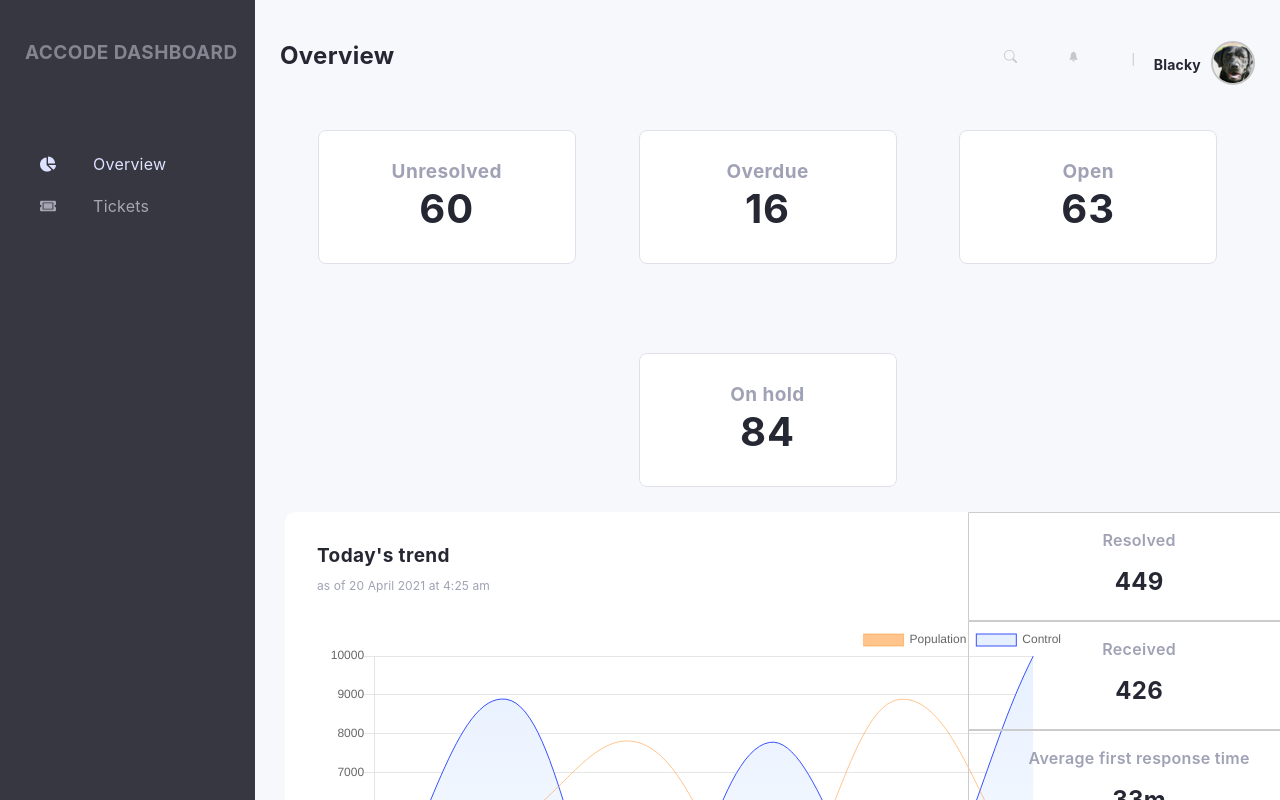
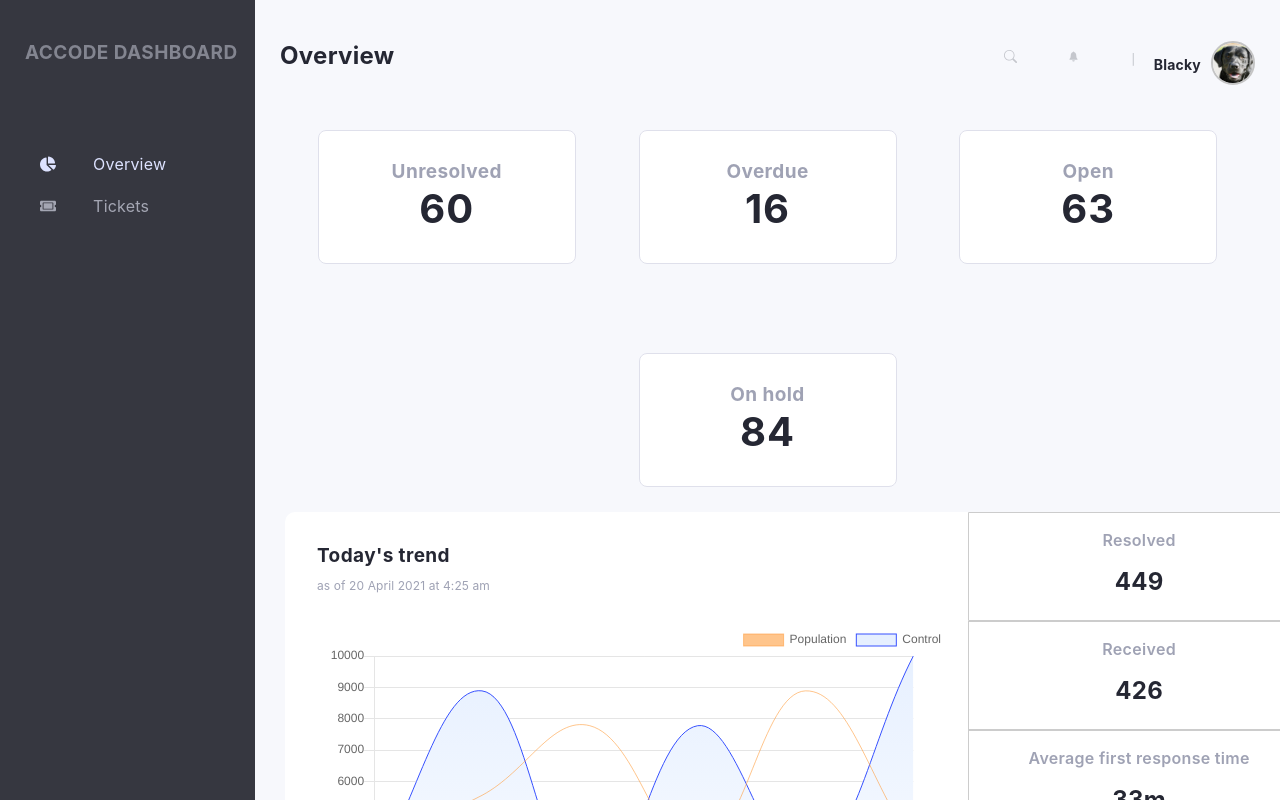
Before and after one commit to accodein/react-dashboard, a React (Create React App) app: page /overview in a window 1280 px wide. Built offline with nearby package versions, Linux system fonts and the light colour scheme.

Commit message:
chart made responsive

```diff
--- a/src/contents/charts.js
+++ b/src/contents/charts.js
@@ -82,6 +82,9 @@ class Chart extends Component {
                     position: this.props.legendPosition,
                     align: "end",
                   },
+                  responsive: true,
+                  maintainAspectRatio: true,
+                  responsiveAnimationDuration: 0,
                   scales: {
                     xAxes: [
                       {
--- a/src/contents/styles/charts.module.scss
+++ b/src/contents/styles/charts.module.scss
@@ -9,9 +9,10 @@
 }
 
 .Chart {
+    margin: auto;
     position: absolute;
     top: 0;
-    width: 786px;
+    width: 65%;
     height: auto;
 }
 
```
